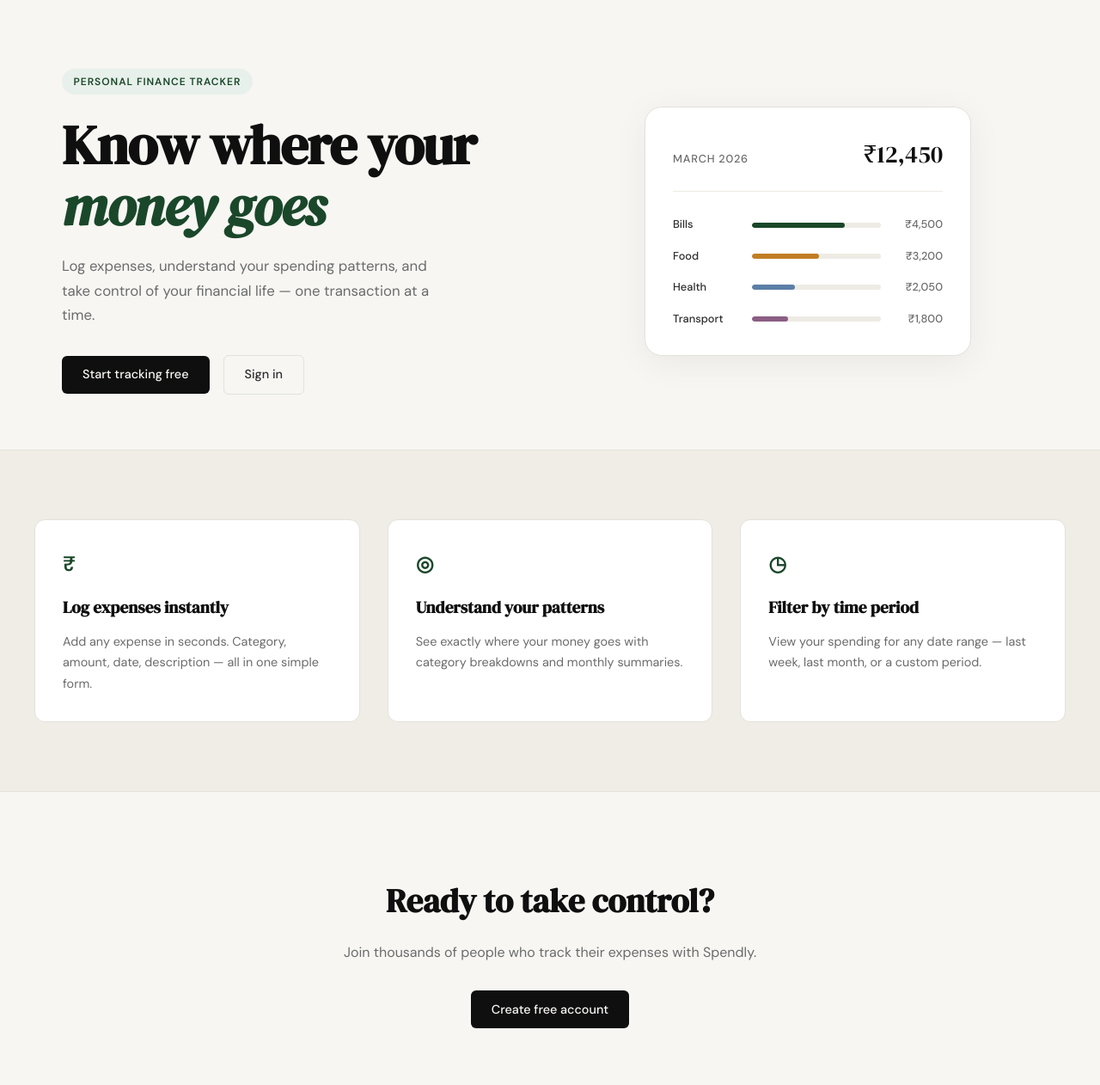
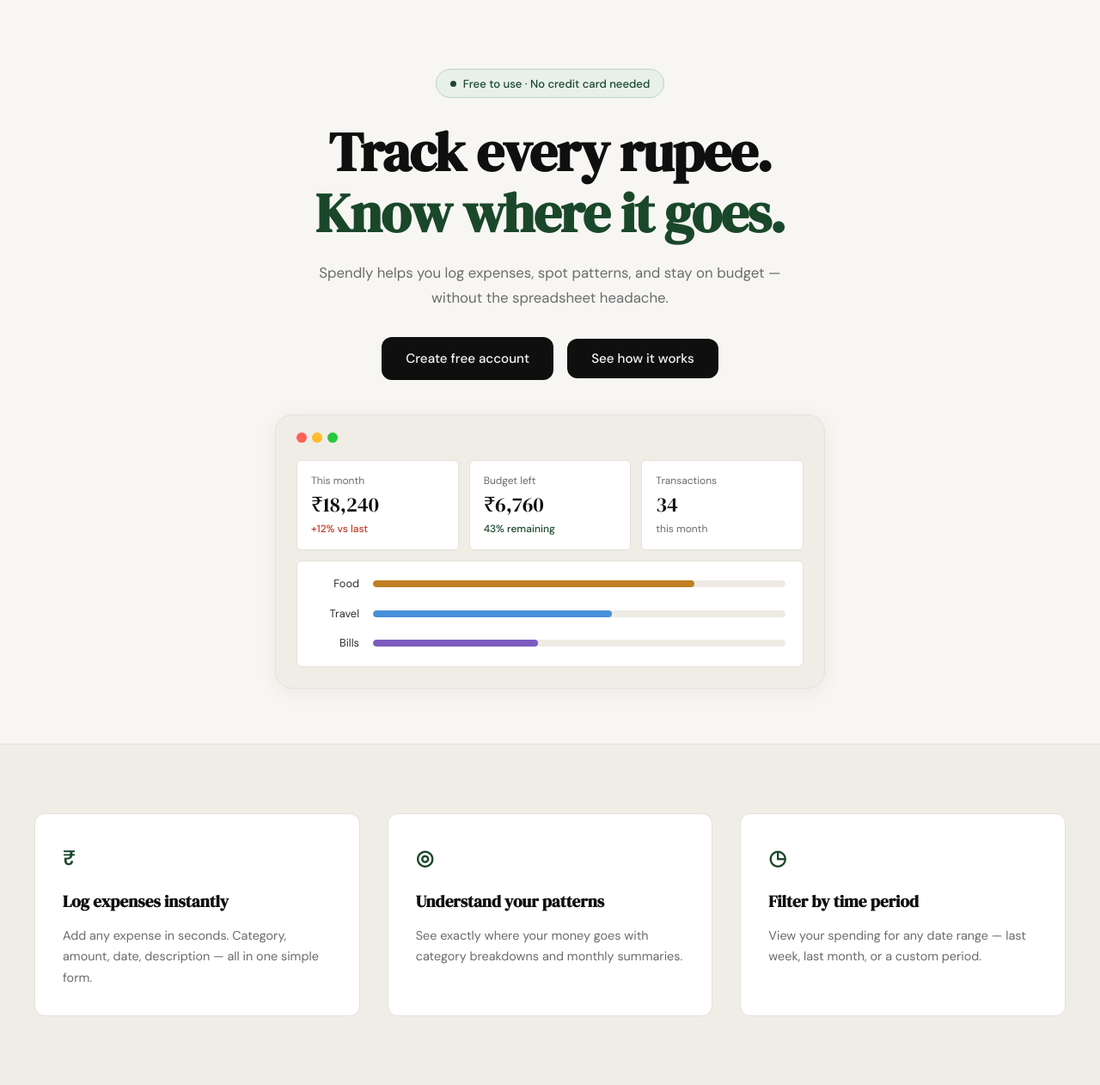
Before and after one commit to anjum08110/spendly, a Flask app: page / in a window 1280 px wide. Shown: the part 61-1323 px from the top of the page at 86% size. Run offline with Flask 3, Linux system fonts and the light colour scheme.

Commit message:
landing: redesign hero section to match mockup

```diff
--- /dev/null
+++ b/static/css/landing.css
@@ -0,0 +1,262 @@
+/* ------------------------------------------------------------------ */
+/* Landing page — hero overrides & new components                      */
+/* ------------------------------------------------------------------ */
+
+.hero--centered {
+    grid-template-columns: 1fr;
+    text-align: center;
+    gap: 2.5rem;
+    padding-bottom: 4rem;
+}
+
+.hero--centered .hero-inner {
+    max-width: 600px;
+    margin: 0 auto;
+}
+
+.hero--centered .hero-subtitle {
+    max-width: 100%;
+    margin-left: auto;
+    margin-right: auto;
+}
+
+.hero--centered .hero-actions {
+    justify-content: center;
+}
+
+/* Badge pill variant */
+.hero-badge--pill {
+    display: inline-flex;
+    align-items: center;
+    gap: 0.5rem;
+    background: var(--accent-light);
+    color: var(--accent);
+    border: 1px solid #b8d4bf;
+    border-radius: 999px;
+    font-size: 0.82rem;
+    font-weight: 500;
+    letter-spacing: 0;
+    text-transform: none;
+    padding: 0.35rem 1rem;
+    margin-bottom: 1.75rem;
+}
+
+.hero-badge-dot {
+    width: 7px;
+    height: 7px;
+    background: var(--accent);
+    border-radius: 50%;
+    flex-shrink: 0;
+}
+
+/* Green non-italic title span */
+.hero-title-accent {
+    color: var(--accent);
+    font-style: normal;
+}
+
+/* Large button variant */
+.btn-lg {
+    padding: 0.8rem 1.75rem;
+    font-size: 0.95rem;
+    border-radius: var(--radius-md);
+}
+
+/* ------------------------------------------------------------------ */
+/* App window mock                                                      */
+/* ------------------------------------------------------------------ */
+
+.hero-app-window {
+    background: var(--paper-warm);
+    border: 1px solid var(--border);
+    border-radius: var(--radius-lg);
+    padding: 1.25rem 1.5rem 1.5rem;
+    max-width: 640px;
+    width: 100%;
+    margin: 0 auto;
+    box-shadow: 0 4px 24px rgba(0, 0, 0, 0.06);
+}
+
+.app-window-chrome {
+    display: flex;
+    gap: 6px;
+    margin-bottom: 1.25rem;
+}
+
+.chrome-dot {
+    width: 12px;
+    height: 12px;
+    border-radius: 50%;
+}
+
+.chrome-dot--red    { background: #ff5f57; }
+.chrome-dot--yellow { background: #ffbd2e; }
+.chrome-dot--green  { background: #28c840; }
+
+.app-stats {
+    display: grid;
+    grid-template-columns: repeat(3, 1fr);
+    gap: 0.75rem;
+    margin-bottom: 0.75rem;
+}
+
+.app-stat-card {
+    background: var(--paper-card);
+    border: 1px solid var(--border);
+    border-radius: var(--radius-sm);
+    padding: 0.875rem 1rem;
+    text-align: left;
+}
+
+.stat-label {
+    font-size: 0.75rem;
+    color: var(--ink-muted);
+    margin-bottom: 0.25rem;
+}
+
+.stat-value {
+    font-family: var(--font-display);
+    font-size: 1.5rem;
+    color: var(--ink);
+    line-height: 1.2;
+    margin-bottom: 0.25rem;
+}
+
+.stat-sub {
+    font-size: 0.75rem;
+    color: var(--ink-muted);
+}
+
+.stat-sub--danger { color: var(--danger); font-weight: 500; }
+.stat-sub--accent { color: var(--accent); font-weight: 500; }
+
+.app-bars {
+    background: var(--paper-card);
+    border: 1px solid var(--border);
+    border-radius: var(--radius-sm);
+    padding: 1rem 1.25rem;
+    display: flex;
+    flex-direction: column;
+    gap: 0.875rem;
+}
+
+.app-bar-row {
+    display: grid;
+    grid-template-columns: 52px 1fr;
+    align-items: center;
+    gap: 1rem;
+}
+
+.app-bar-label {
+    font-size: 0.8rem;
+    color: var(--ink-soft);
+    text-align: right;
+}
+
+.app-bar-track {
+    height: 8px;
+    background: var(--border-soft);
+    border-radius: 999px;
+    overflow: hidden;
+}
+
+.app-bar {
+    height: 100%;
+    border-radius: 999px;
+}
+
+.app-bar--amber  { background: #c17f24; }
+.app-bar--blue   { background: #4a90d9; }
+.app-bar--purple { background: #7c5cbf; }
+
+/* ------------------------------------------------------------------ */
+/* Modal                                                               */
+/* ------------------------------------------------------------------ */
+
+.modal-overlay {
+    position: fixed;
+    inset: 0;
+    background: rgba(0, 0, 0, 0.45);
+    display: flex;
+    align-items: center;
+    justify-content: center;
+    z-index: 1000;
+    opacity: 0;
+    pointer-events: none;
+    transition: opacity 0.2s;
+}
+
+.modal-overlay.is-open {
+    opacity: 1;
+    pointer-events: all;
+}
+
+.modal {
+    background: var(--paper-card);
+    border-radius: var(--radius-lg);
+    padding: 2.5rem;
+    max-width: 480px;
+    width: 90%;
+    position: relative;
+}
+
+.modal-close {
+    position: absolute;
+    top: 1rem;
+    right: 1.25rem;
+    background: none;
+    border: none;
+    font-size: 1.5rem;
+    color: var(--ink-muted);
+    cursor: pointer;
+    line-height: 1;
+    padding: 0;
+}
+
+.modal-close:hover { color: var(--ink); }
+
+.modal-title {
+    font-family: var(--font-display);
+    font-size: 1.6rem;
+    color: var(--ink);
+    margin-bottom: 1.75rem;
+}
+
+.modal-steps {
+    display: flex;
+    flex-direction: column;
+    gap: 1.25rem;
+}
+
+.modal-step {
+    display: flex;
+    gap: 1rem;
+    align-items: flex-start;
+}
+
+.modal-step-num {
+    background: var(--accent-light);
+    color: var(--accent);
+    font-size: 0.8rem;
+    font-weight: 700;
+    min-width: 28px;
+    height: 28px;
+    border-radius: 50%;
+    display: flex;
+    align-items: center;
+    justify-content: center;
+    flex-shrink: 0;
+}
+
+.modal-step-text h3 {
+    font-size: 0.95rem;
+    font-weight: 600;
+    color: var(--ink);
+    margin-bottom: 0.2rem;
+}
+
+.modal-step-text p {
+    font-size: 0.875rem;
+    color: var(--ink-muted);
+    line-height: 1.6;
+}
--- a/templates/landing.html
+++ b/templates/landing.html
@@ -2,64 +2,107 @@
 
 {% block title %}Spendly — Track Every Rupee{% endblock %}
 
+{% block head %}
+<link rel="stylesheet" href="{{ url_for('static', filename='css/landing.css') }}">
+{% endblock %}
+
 {% block content %}
 
-<section class="hero">
+<section class="hero hero--centered">
     <div class="hero-inner">
-        <div class="hero-badge">Personal Finance Tracker</div>
+        <div class="hero-badge hero-badge--pill">
+            <span class="hero-badge-dot"></span>
+            Free to use · No credit card needed
+        </div>
         <h1 class="hero-title">
-            Know where your<br>
-            <em>money goes</em>
+            Track every rupee.<br>
+            <span class="hero-title-accent">Know where it goes.</span>
         </h1>
         <p class="hero-subtitle">
-            Log expenses, understand your spending patterns,
-            and take control of your financial life —
-            one transaction at a time.
+            Spendly helps you log expenses, spot patterns, and stay
+            on budget — without the spreadsheet headache.
         </p>
         <div class="hero-actions">
-            <a href="{{ url_for('register') }}" class="btn-primary">Start tracking free</a>
-            <a href="{{ url_for('login') }}" class="btn-ghost">Sign in</a>
+            <a href="{{ url_for('register') }}" class="btn-primary btn-lg">Create free account</a>
+            <button class="btn-primary btn-lg" id="how-it-works-btn">See how it works</button>
         </div>
     </div>
-    <div class="hero-visual">
-        <div class="mock-card">
-            <div class="mock-card-header">
-                <span class="mock-label">March 2026</span>
-                <span class="mock-total">₹12,450</span>
+
+    <div class="hero-app-window">
+        <div class="app-window-chrome">
+            <span class="chrome-dot chrome-dot--red"></span>
+            <span class="chrome-dot chrome-dot--yellow"></span>
+            <span class="chrome-dot chrome-dot--green"></span>
+        </div>
+        <div class="app-stats">
+            <div class="app-stat-card">
+                <p class="stat-label">This month</p>
+                <p class="stat-value">₹18,240</p>
+                <p class="stat-sub stat-sub--danger">+12% vs last</p>
             </div>
-            <div class="mock-bars">
-                <div class="mock-bar-row">
-                    <span class="mock-cat">Bills</span>
-                    <div class="mock-bar-track">
-                        <div class="mock-bar" style="width: 72%"></div>
-                    </div>
-                    <span class="mock-amt">₹4,500</span>
+            <div class="app-stat-card">
+                <p class="stat-label">Budget left</p>
+                <p class="stat-value">₹6,760</p>
+                <p class="stat-sub stat-sub--accent">43% remaining</p>
+            </div>
+            <div class="app-stat-card">
+                <p class="stat-label">Transactions</p>
+                <p class="stat-value">34</p>
+                <p class="stat-sub">this month</p>
+            </div>
+        </div>
+        <div class="app-bars">
+            <div class="app-bar-row">
+                <span class="app-bar-label">Food</span>
+                <div class="app-bar-track">
+                    <div class="app-bar app-bar--amber" style="width: 78%"></div>
                 </div>
-                <div class="mock-bar-row">
-                    <span class="mock-cat">Food</span>
-                    <div class="mock-bar-track">
-                        <div class="mock-bar mock-bar-2" style="width: 52%"></div>
-                    </div>
-                    <span class="mock-amt">₹3,200</span>
+            </div>
+            <div class="app-bar-row">
+                <span class="app-bar-label">Travel</span>
+                <div class="app-bar-track">
+                    <div class="app-bar app-bar--blue" style="width: 58%"></div>
                 </div>
-                <div class="mock-bar-row">
-                    <span class="mock-cat">Health</span>
-                    <div class="mock-bar-track">
-                        <div class="mock-bar mock-bar-3" style="width: 33%"></div>
-                    </div>
-                    <span class="mock-amt">₹2,050</span>
-                </div>
-                <div class="mock-bar-row">
-                    <span class="mock-cat">Transport</span>
-                    <div class="mock-bar-track">
-                        <div class="mock-bar mock-bar-4" style="width: 28%"></div>
-                    </div>
-                    <span class="mock-amt">₹1,800</span>
+            </div>
+            <div class="app-bar-row">
+                <span class="app-bar-label">Bills</span>
+                <div class="app-bar-track">
+                    <div class="app-bar app-bar--purple" style="width: 40%"></div>
                 </div>
             </div>
         </div>
     </div>
 </section>
+
+<div class="modal-overlay" id="how-it-works-modal">
+    <div class="modal">
+        <button class="modal-close" id="modal-close" aria-label="Close">&times;</button>
+        <h2 class="modal-title">How Spendly works</h2>
+        <div class="modal-steps">
+            <div class="modal-step">
+                <div class="modal-step-num">1</div>
+                <div class="modal-step-text">
+                    <h3>Create your account</h3>
+                    <p>Sign up for free in seconds — no credit card required.</p>
+                </div>
+            </div>
+            <div class="modal-step">
+                <div class="modal-step-num">2</div>
+                <div class="modal-step-text">
+                    <h3>Log your expenses</h3>
+                    <p>Add any expense with an amount, category, date, and optional note.</p>
+                </div>
+            </div>
+            <div class="modal-step">
+                <div class="modal-step-num">3</div>
+                <div class="modal-step-text">
+                    <h3>Understand your patterns</h3>
+                    <p>See breakdowns by category and month to know exactly where your money goes.</p>
+                </div>
+            </div>
+        </div>
+    </div>
+</div>
 
 <section class="features">
     <div class="features-inner">
@@ -90,3 +133,12 @@
 </section>
 
 {% endblock %}
+
+{% block scripts %}
+<script>
+    const modal = document.getElementById('how-it-works-modal');
+    document.getElementById('how-it-works-btn').addEventListener('click', () => modal.classList.add('is-open'));
+    document.getElementById('modal-close').addEventListener('click', () => modal.classList.remove('is-open'));
+    modal.addEventListener('click', (e) => { if (e.target === modal) modal.classList.remove('is-open'); });
+</script>
+{% endblock %}
```
